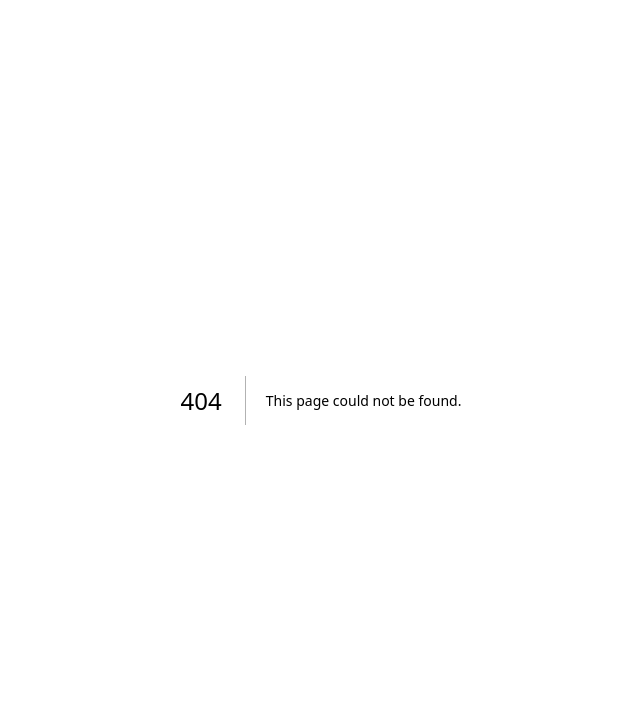
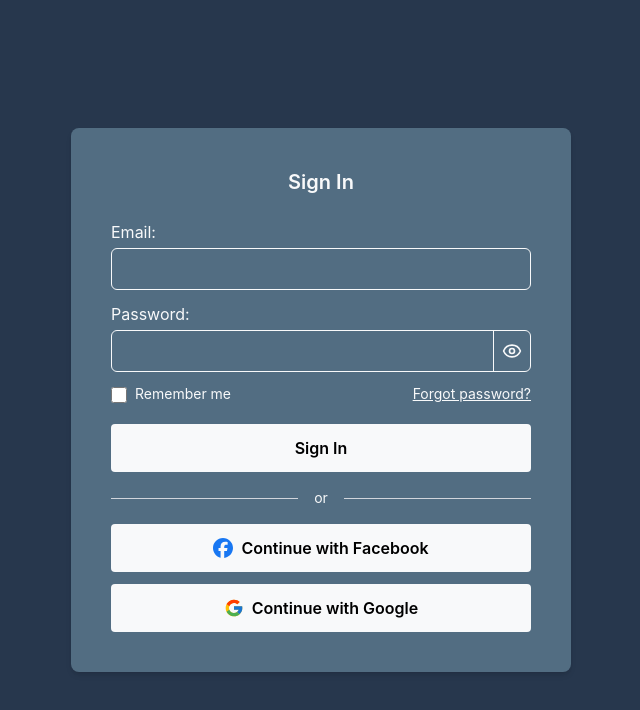
Before and after one commit to Adrian7373/Quizify-AI-Driven-Quiz-Generation-and-Gamification, a Next.js app: page /login in a window 1280 px wide. Before the commit this address had no page. Shown: the top 710 px of the page, without its empty margins (319-959 px from the left). Built offline with nearby package versions, Linux system fonts and the light colour scheme; no server answers.

Commit message:
New login page: email, facebook, or google login

```diff
--- /dev/null
+++ b/src/app/login/page.tsx
@@ -0,0 +1,110 @@
+"use client";
+
+import { Eye, EyeOff } from "lucide-react";
+import { useState } from "react";
+import { FaFacebook } from "react-icons/fa6";
+import { FcGoogle } from "react-icons/fc";
+import { signInWithProvider } from "./actions"; // Import both actions
+
+export default function LoginPage() {
+    const [isShowing, setIsShowing] = useState(false);
+
+    const handleToggleShow = () => {
+        setIsShowing((prev) => !prev);
+    };
+
+    return (
+        <div className="bg-darker flex justify-center items-center w-full h-dvh">
+            <div className="bg-dark p-10 flex flex-col justify-center shadow-md w-full mx-6 max-w-[500px] rounded-lg">
+                <h1 className="text-center text-white text-xl font-semibold mb-6">
+                    Sign In
+                </h1>
+
+                {/* 1. EMAIL & PASSWORD FORM */}
+                <form className="text-white flex flex-col gap-3">
+                    <label className="flex flex-col gap-1">
+                        Email:
+                        <input
+                            name="email"
+                            type="email"
+                            className="border-white border py-2 rounded-md focus:outline-none px-2 bg-transparent text-white"
+                            required
+                        />
+                    </label>
+
+                    <label className="flex flex-col gap-1">
+                        Password:
+                        <div className="flex items-center border border-white rounded-md">
+                            <input
+                                name="password"
+                                type={isShowing ? "text" : "password"}
+                                className="border-r border-white py-2 focus:outline-none px-2 flex-grow bg-transparent text-white"
+                                required
+                            />
+                            {/* type="button" stops this from submitting the form */}
+                            <button
+                                type="button"
+                                onClick={handleToggleShow}
+                                className="px-2 text-white focus:outline-none"
+                            >
+                                {isShowing ? <EyeOff size={20} /> : <Eye size={20} />}
+                            </button>
+                        </div>
+                    </label>
+
+                    <div className="flex justify-between items-center text-sm">
+                        <label className="flex gap-2 items-center cursor-pointer">
+                            <input
+                                name="rememberMe"
+                                type="checkbox"
+                                className="mt-0.5 w-4 h-4 bg-transparent border border-white rounded-sm checked:bg-mint accent-mint cursor-pointer"
+                            />
+                            Remember me
+                        </label>
+                        {/* type="button" prevents accidental form submission */}
+                        <button type="button" className="underline hover:text-gray-300">
+                            Forgot password?
+                        </button>
+                    </div>
+
+                    <button
+                        type="submit"
+                        className="flex items-center gap-2 bg-white text-black w-full justify-center py-3 rounded-sm font-semibold hover:bg-gray-200 transition-colors mt-2"
+                    >
+                        Sign In
+                    </button>
+                </form>
+
+                {/* DIVIDER */}
+                <div className="flex items-center py-4">
+                    <div className="flex-grow border-t border-gray-300"></div>
+                    <span className="flex-shrink-0 mx-4 text-white text-sm">or</span>
+                    <div className="flex-grow border-t border-gray-300"></div>
+                </div>
+
+                {/* 2. SOCIAL OAUTH FORM */}
+                <form action={signInWithProvider} className="flex flex-col items-center gap-3">
+                    <button
+                        type="submit"
+                        name="provider"
+                        value="facebook"
+                        className="flex items-center gap-2 bg-white text-black w-full justify-center py-3 rounded-sm font-semibold hover:bg-gray-200 transition-colors"
+                    >
+                        <FaFacebook color="#1877F2" className="text-xl" />
+                        Continue with Facebook
+                    </button>
+
+                    <button
+                        type="submit"
+                        name="provider"
+                        value="google"
+                        className="flex items-center gap-2 bg-white text-black w-full justify-center py-3 rounded-sm font-semibold hover:bg-gray-200 transition-colors"
+                    >
+                        <FcGoogle className="text-xl" />
+                        Continue with Google
+                    </button>
+                </form>
+            </div>
+        </div>
+    );
+}
```
